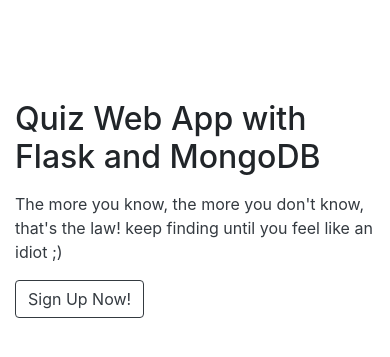
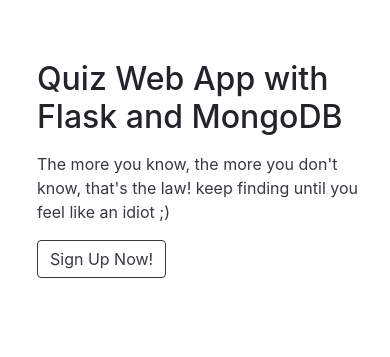
Before and after one commit to gibran-abdillah/quiz-app, a Flask app: page / in a window 390 px wide. Shown: the part 80-437 px from the top of the page. Run offline with Flask 2, Linux system fonts and the light colour scheme; parts of the project's set-up code (start-up, migrations or seed data) failed here and were passed over; some libraries are stand-ins or nearby versions.

Commit message:
Edit styles.css

```diff
--- a/app/static/css/styles.css
+++ b/app/static/css/styles.css
@@ -119,5 +119,10 @@
   margin-top: 15px;
 }
 .hero {
-  margin-top: 100px;
+  margin-top: 60px;
 }
+@media screen and (max-width: 600px) {
+  .hero {
+    margin-left: 22px;
+  }
+}
```
